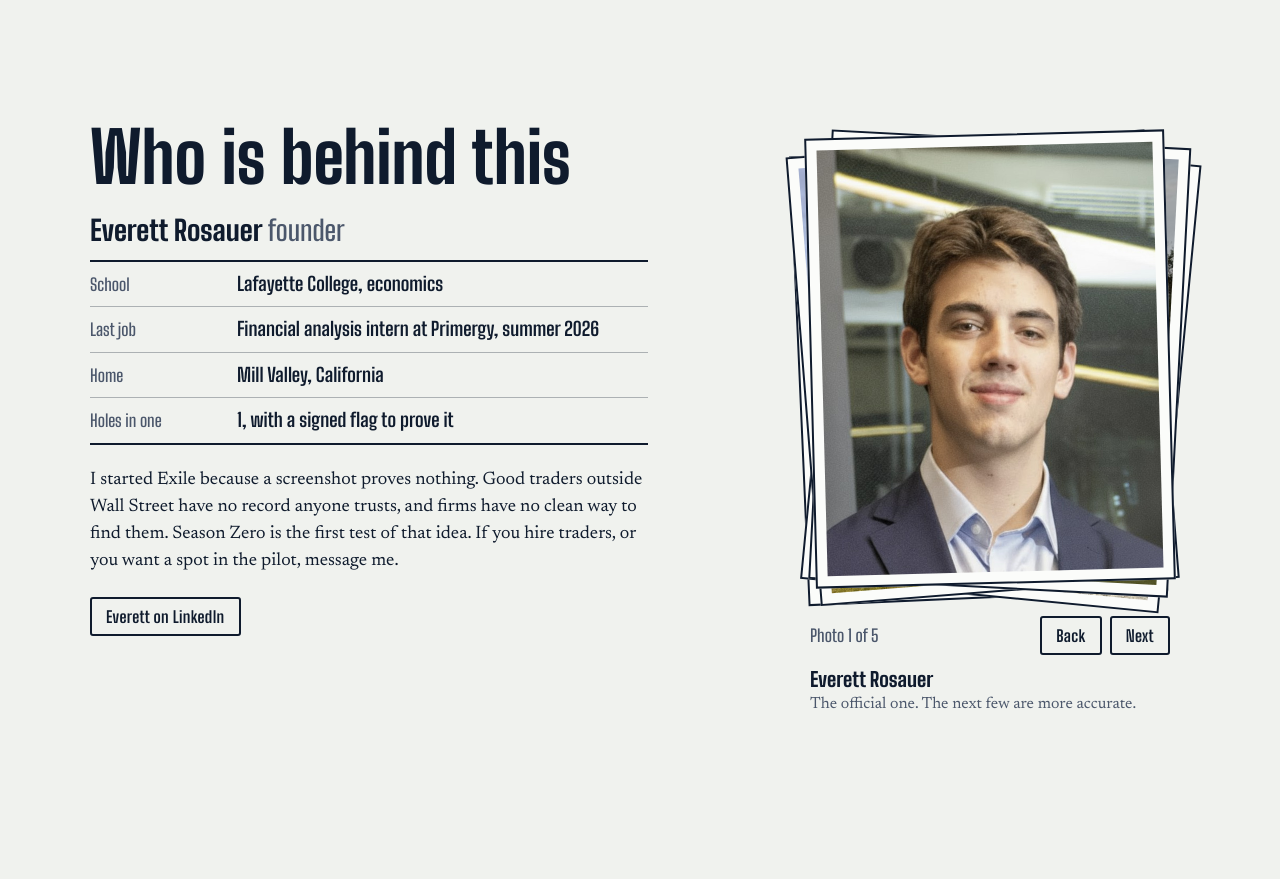
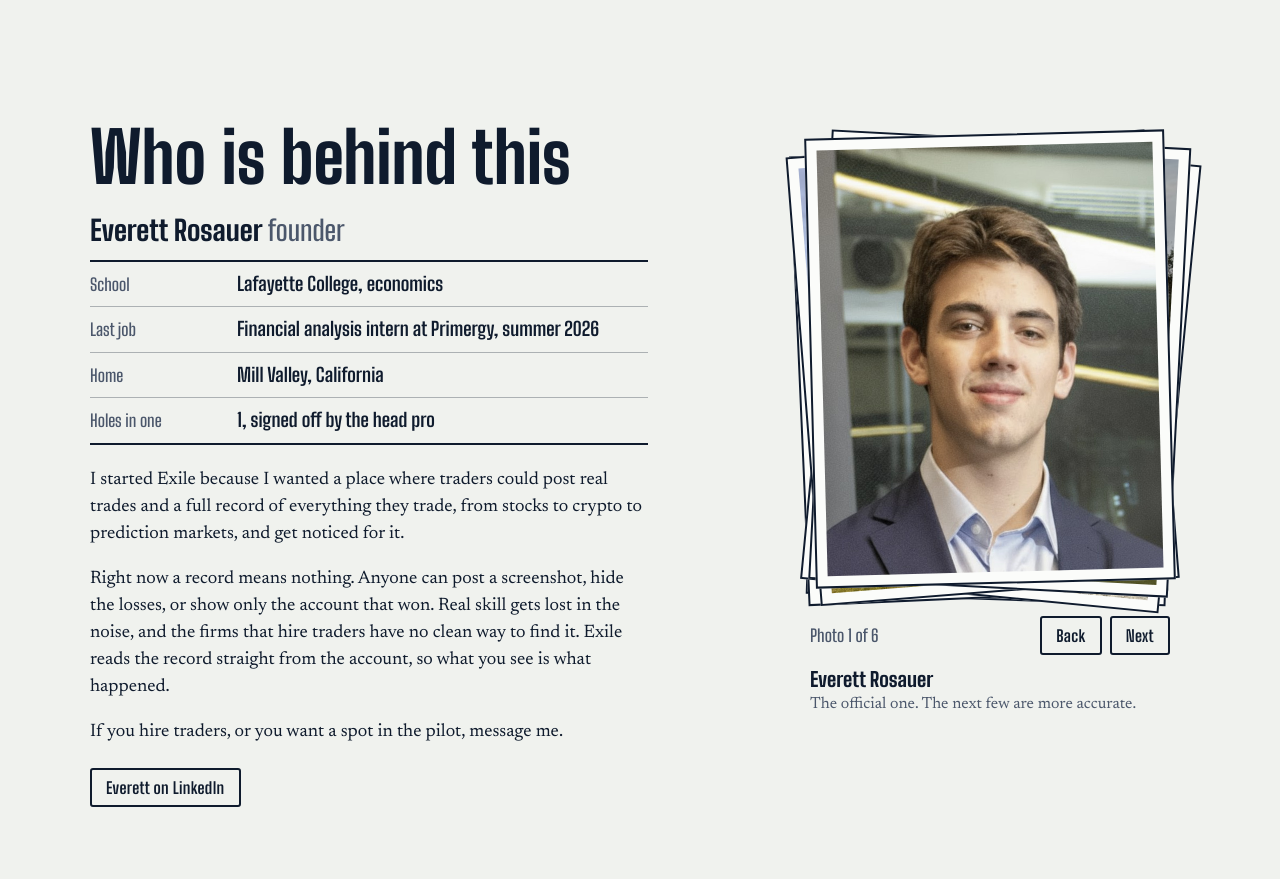
Before and after one commit to everettrosauer/exile-site, a plain HTML site: page index.html in a window 1280 px wide. Shown: the part 5020-5899 px from the top of the page. Drawn offline with Linux system fonts and the light colour scheme.

Commit message:
Founder section: six photos, new intro, no sports rule
Co-Authored-By: Claude Fable 5.2 <noreply@anthropic.com>
Claude-Session: https://claude.ai/code/session_013b1tpp3PdvhzhyM77MKNEj

```diff
--- a/index.html
+++ b/index.html
@@ -167,13 +167,14 @@ p{margin:0 0 1em}
 .prints{position:relative;list-style:none;margin:10px 20px 0;padding:0;aspect-ratio:4/5}
 .print{position:absolute;inset:0;padding:10px;background:var(--white);border:2px solid var(--ink);transition:transform .32s cubic-bezier(.2,.8,.2,1)}
 .print img{display:block;width:100%;height:100%;object-fit:cover}
-.print[data-pos="0"]{z-index:4;transform:rotate(-1.5deg)}
-.print[data-pos="1"]{z-index:3;transform:rotate(3deg) translate(10px,4px)}
-.print[data-pos="2"]{z-index:2;transform:rotate(-4.5deg) translate(-8px,8px)}
-.print[data-pos="3"]{z-index:1;transform:rotate(5.5deg) translate(12px,12px)}
-.print[data-pos="4"]{z-index:0;transform:rotate(-2.5deg) translate(-12px,14px)}
-.print.is-leaving{z-index:5;transform:translateX(108%) rotate(13deg)}
-.prints__tap{position:absolute;inset:0;z-index:6;width:100%;padding:0;border:0;background:transparent;cursor:pointer}
+.print[data-pos="0"]{z-index:5;transform:rotate(-1.5deg)}
+.print[data-pos="1"]{z-index:4;transform:rotate(3deg) translate(10px,4px)}
+.print[data-pos="2"]{z-index:3;transform:rotate(-4.5deg) translate(-8px,8px)}
+.print[data-pos="3"]{z-index:2;transform:rotate(5.5deg) translate(12px,12px)}
+.print[data-pos="4"]{z-index:1;transform:rotate(-2.5deg) translate(-12px,14px)}
+.print[data-pos="5"]{z-index:0;transform:rotate(2deg) translate(4px,16px)}
+.print.is-leaving{z-index:6;transform:translateX(108%) rotate(13deg)}
+.prints__tap{position:absolute;inset:0;z-index:7;width:100%;padding:0;border:0;background:transparent;cursor:pointer}
 .stack__bar{display:flex;justify-content:space-between;align-items:center;gap:16px;margin:32px 20px 0}
 .stack__n{font-family:var(--ui);font-weight:600;font-size:1.0625rem;color:var(--ink-2)}
 .stack__ctl{display:flex;flex:none;gap:8px}
@@ -454,9 +455,13 @@ footer .wordmark{font-size:1.6rem;color:var(--ink)}
         <div><dt>School</dt><dd>Lafayette College, economics</dd></div>
         <div><dt>Last job</dt><dd>Financial analysis intern at Primergy, summer 2026</dd></div>
         <div><dt>Home</dt><dd>Mill Valley, California</dd></div>
-        <div><dt>Holes in one</dt><dd>1, with a signed flag to prove it</dd></div>
+        <div><dt>Holes in one</dt><dd>1, signed off by the head pro</dd></div>
       </dl>
-      <p class="who__say">I started Exile because a screenshot proves nothing. Good traders outside Wall Street have no record anyone trusts, and firms have no clean way to find them. Season Zero is the first test of that idea. If you hire traders, or you want a spot in the pilot, message me.</p>
+      <div class="who__say">
+        <p>I started Exile because I wanted a place where traders could post real trades and a full record of everything they trade, from stocks to crypto to prediction markets, and get noticed for it.</p>
+        <p>Right now a record means nothing. Anyone can post a screenshot, hide the losses, or show only the account that won. Real skill gets lost in the noise, and the firms that hire traders have no clean way to find it. Exile reads the record straight from the account, so what you see is what happened.</p>
+        <p>If you hire traders, or you want a spot in the pilot, message me.</p>
+      </div>
       <div class="who__links">
         <a class="btn btn--ghost btn--small" href="https://www.linkedin.com/in/everett-rosauer-70479b1b5/" rel="noopener">Everett on LinkedIn</a>
       </div>
@@ -467,7 +472,8 @@ footer .wordmark{font-size:1.6rem;color:var(--ink)}
         <li class="print" data-pos="1"><img src="img/everett-1.jpg" width="760" height="950" loading="lazy" alt="Everett Rosauer on a golf green at sunset, holding a white flag that reads hole in one"></li>
         <li class="print" data-pos="2"><img src="img/everett-2.jpg" width="760" height="950" loading="lazy" alt="Everett teeing off with a wall of mountains behind the course"></li>
         <li class="print" data-pos="3"><img src="img/everett-3.jpg" width="760" height="950" loading="lazy" alt="Everett on a ridge trail, looking across at a mountain"></li>
-        <li class="print" data-pos="4"><img src="img/everett-4.jpg" width="760" height="950" loading="lazy" alt="Everett on a grassy hilltop above a river valley and snowy peaks"></li>
+        <li class="print" data-pos="4"><img src="img/everett-5.jpg" width="760" height="950" loading="lazy" alt="Everett wakesurfing behind a boat on a mountain lake, wearing a blue life vest"></li>
+        <li class="print" data-pos="5"><img src="img/everett-6.jpg" width="760" height="950" loading="lazy" alt="Everett in a helmet on a blue dirt bike in a pine forest"></li>
         <li aria-hidden="true"><button class="prints__tap" type="button" id="stack-tap" tabindex="-1"></button></li>
       </ol>
       <div class="stack__bar">
@@ -523,7 +529,7 @@ footer .wordmark{font-size:1.6rem;color:var(--ink)}
   <details><summary>Can Exile trade in my account?</summary><p>No. Exile reads your record. It does not place trades, move money or hold funds.</p></details>
   <details><summary>Does anyone see my balance?</summary><p>No. Everything on Exile is shown in percent.</p></details>
   <details><summary>What does exiled mean?</summary><p>On the Pro board, falling 15% from your peak ends your season. You can come back when the next one starts.</p></details>
-  <details><summary>Which markets count?</summary><p>Stocks and options, crypto, and prediction markets. One profile holds all of them.</p></details>
+  <details><summary>Which markets count?</summary><p>Stocks and options, crypto, and prediction markets. One profile holds all of them. Prediction market trades on sports do not count.</p></details>
   <details><summary>What does it cost?</summary><p>Nothing. Entry is free for traders.</p></details>
   <details><summary>Is this investment advice?</summary><p>No. Exile keeps score. It does not tell anyone what to trade, and a high rank is not a recommendation to copy anyone.</p></details>
   <details><summary>Who can play?</summary><p>The pilot is for adults 18 and over in the United States.</p></details>
@@ -813,7 +819,8 @@ const PHOTOS = [
   {t:"Hole in one", v:true, c:"Hole 11 at Solmar Golf Links, Cabo San Lucas. 119 yards with a 52 degree wedge, December 29, 2025. The head pro signed the flag."},
   {t:"Queenstown, New Zealand", c:"April 2026."},
   {t:"Above Queenstown", c:"April 2026."},
-  {t:"Near Glenorchy, New Zealand", c:"April 2026."}
+  {t:"Wakesurfing", c:"Behind the boat."},
+  {t:"Dirt bike", c:"In the pines."}
 ];
 const prints = [...document.querySelectorAll(".print")];
 const capEl = document.getElementById("stack-cap");
```
Also changed, not shown: rules.html (+1 -0 lines), img/everett-4.jpg (deleted), img/everett-5.jpg (added), img/everett-6.jpg (added).
